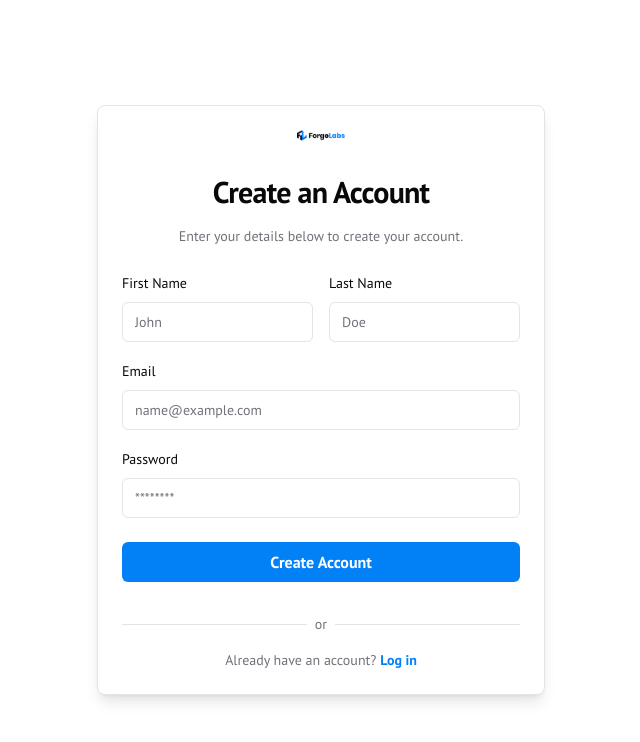
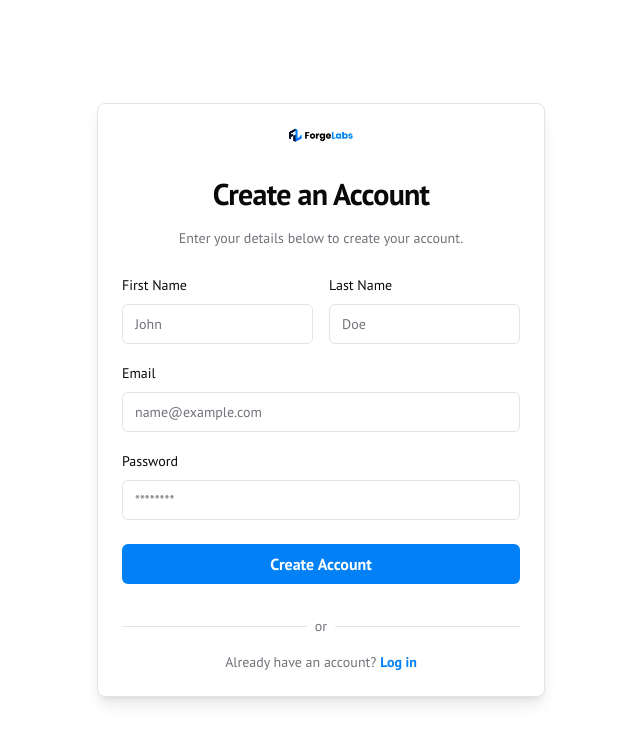
Before and after one commit to Forge-Labs-np/forgelabs-admin, a Next.js app: page /signup in a window 1280 px wide. Shown: the top 742 px of the page, without its empty margins (319-959 px from the left). Built offline with nearby package versions, Linux system fonts and the light colour scheme; no server answers.

Commit message:
feat: increase logo size

```diff
--- a/src/app/dashboard/layout.tsx
+++ b/src/app/dashboard/layout.tsx
@@ -151,7 +151,7 @@ const SidebarContent = () => (
     <div className="flex h-full max-h-screen flex-col gap-2">
         <div className="flex h-[73px] items-center justify-center border-b px-6">
         <Link href="/" className="flex items-center gap-3 font-semibold">
-            <Image src="/images/logo.png" alt="ForgeLabs" width={40} height={40} />
+            <Image src="/images/logo.png" alt="ForgeLabs" width={56} height={56} />
         </Link>
         </div>
         <div className="flex-1 overflow-auto py-4">
--- a/src/app/login/page.tsx
+++ b/src/app/login/page.tsx
@@ -66,7 +66,7 @@ export default function LoginPage() {
         <Card className="shadow-lg">
           <CardHeader className="text-center space-y-4">
             <div className="mx-auto mb-4 flex justify-center items-center gap-2">
-              <Image src="/images/logo.png" alt="ForgeLabs" width={48} height={48} />
+              <Image src="/images/logo.png" alt="ForgeLabs" width={64} height={64} />
             </div>
             <CardTitle className="text-3xl font-bold">Welcome Back</CardTitle>
             <CardDescription>Please enter your details to sign in.</CardDescription>
--- a/src/app/signup/page.tsx
+++ b/src/app/signup/page.tsx
@@ -49,8 +49,8 @@ export default function SignupPage() {
               <Image
                 src="/images/logo.png"
                 alt="ForgeLabs"
-                width={48}
-                height={48}
+                width={64}
+                height={64}
               />
             </div>
             <CardTitle className="text-3xl font-bold">
```
